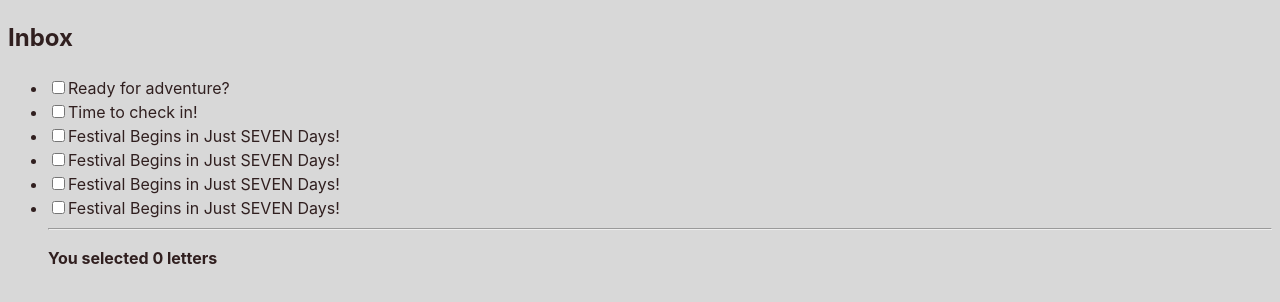
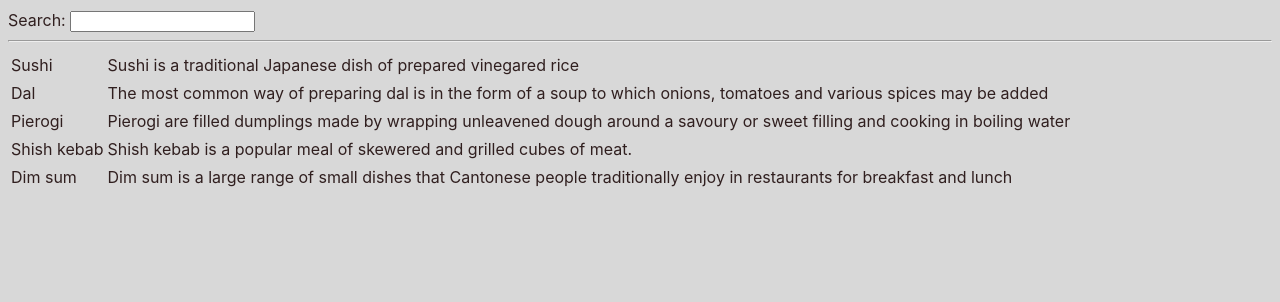
Before and after one commit to muhamash/lws-react-prac, a React (Vite) app: page / in a window 1280 px wide. Shown: the top 302 px of the page. Built offline with nearby package versions, Linux system fonts and the light colour scheme.

Commit message:
filter text

```diff
--- a/src/App.jsx
+++ b/src/App.jsx
@@ -1,10 +1,10 @@
 import './App.css'
-import ToggleSateCount from './components/StateStructureMain/ToggledStateCount/ToggleSateCount'
+import FilterTex from './components/ShareState/FilterText/FilterTex'
 
 function App() {
   return (
     <div>
-      <ToggleSateCount/>
+      <FilterTex/>
     </div>
   )
 }
--- /dev/null
+++ b/src/components/ShareState/FilterText/Data.js
@@ -0,0 +1,30 @@
+export function filterItems(items, query) {
+  query = query.toLowerCase();
+  return items.filter(item =>
+    item.name.split(' ').some(word =>
+      word.toLowerCase().startsWith(query)
+    )
+  );
+}
+
+export const foods = [ {
+    id: 0,
+    name: 'Sushi',
+    description: 'Sushi is a traditional Japanese dish of prepared vinegared rice'
+}, {
+    id: 1,
+    name: 'Dal',
+    description: 'The most common way of preparing dal is in the form of a soup to which onions, tomatoes and various spices may be added'
+}, {
+    id: 2,
+    name: 'Pierogi',
+    description: 'Pierogi are filled dumplings made by wrapping unleavened dough around a savoury or sweet filling and cooking in boiling water'
+}, {
+    id: 3,
+    name: 'Shish kebab',
+    description: 'Shish kebab is a popular meal of skewered and grilled cubes of meat.'
+}, {
+    id: 4,
+    name: 'Dim sum',
+    description: 'Dim sum is a large range of small dishes that Cantonese people traditionally enjoy in restaurants for breakfast and lunch'
+} ];
--- /dev/null
+++ b/src/components/ShareState/FilterText/FilterTex.jsx
@@ -0,0 +1,28 @@
+import { useState } from 'react';
+import List from './List.jsx';
+import SearchBar from './SearchBar.jsx';
+import { filterItems, foods } from './data.js';
+
+const FilterTex = () =>
+{
+    const [ query, setQuery ] = useState( '' );
+    const results = filterItems( foods, query );
+
+    function handleChange ( e )
+    {
+        setQuery( e.target.value );
+    }
+
+    return (
+        <>
+            <SearchBar
+                query={ query }
+                onChange={ handleChange }
+            />
+            <hr />
+            <List items={ results } />
+        </>
+    );
+};
+
+export default FilterTex;
--- /dev/null
+++ b/src/components/ShareState/FilterText/List.jsx
@@ -0,0 +1,19 @@
+import React from 'react';
+
+const List = ({items}) =>
+{
+    return (
+        <table>
+            <tbody>
+                { items.map( food => (
+                    <tr key={ food.id }>
+                        <td>{ food.name }</td>
+                        <td>{ food.description }</td>
+                    </tr>
+                ) ) }
+            </tbody>
+        </table>
+    );
+};
+
+export default List;
--- /dev/null
+++ b/src/components/ShareState/FilterText/SearchBar.jsx
@@ -0,0 +1,14 @@
+const SearchBar = ( { query, onChange } ) =>
+{
+    return (
+        <label>
+            Search:{ ' ' }
+            <input
+                value={ query }
+                onChange={ onChange }
+            />
+        </label>
+    );
+};
+
+export default SearchBar;
```
Also changed, not shown: src/components/ShareState/Panel.jsx (added, +44 -0 lines).
